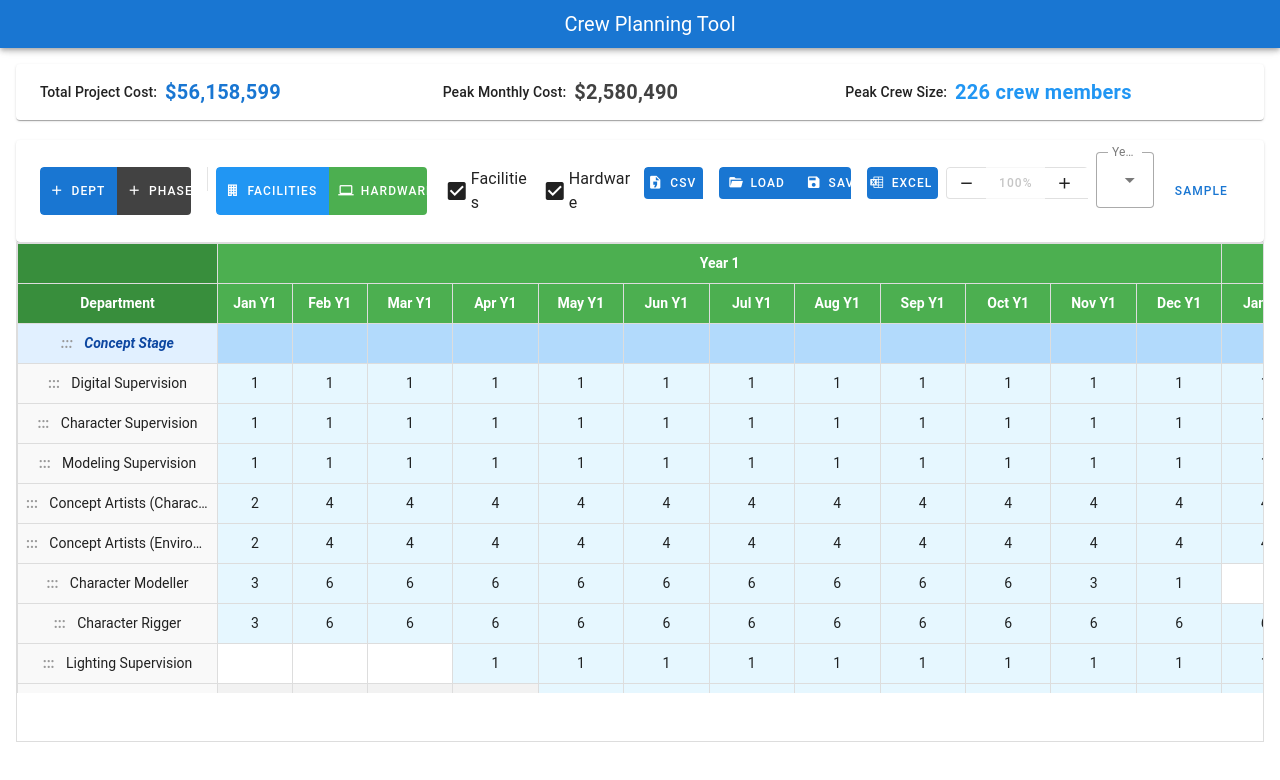
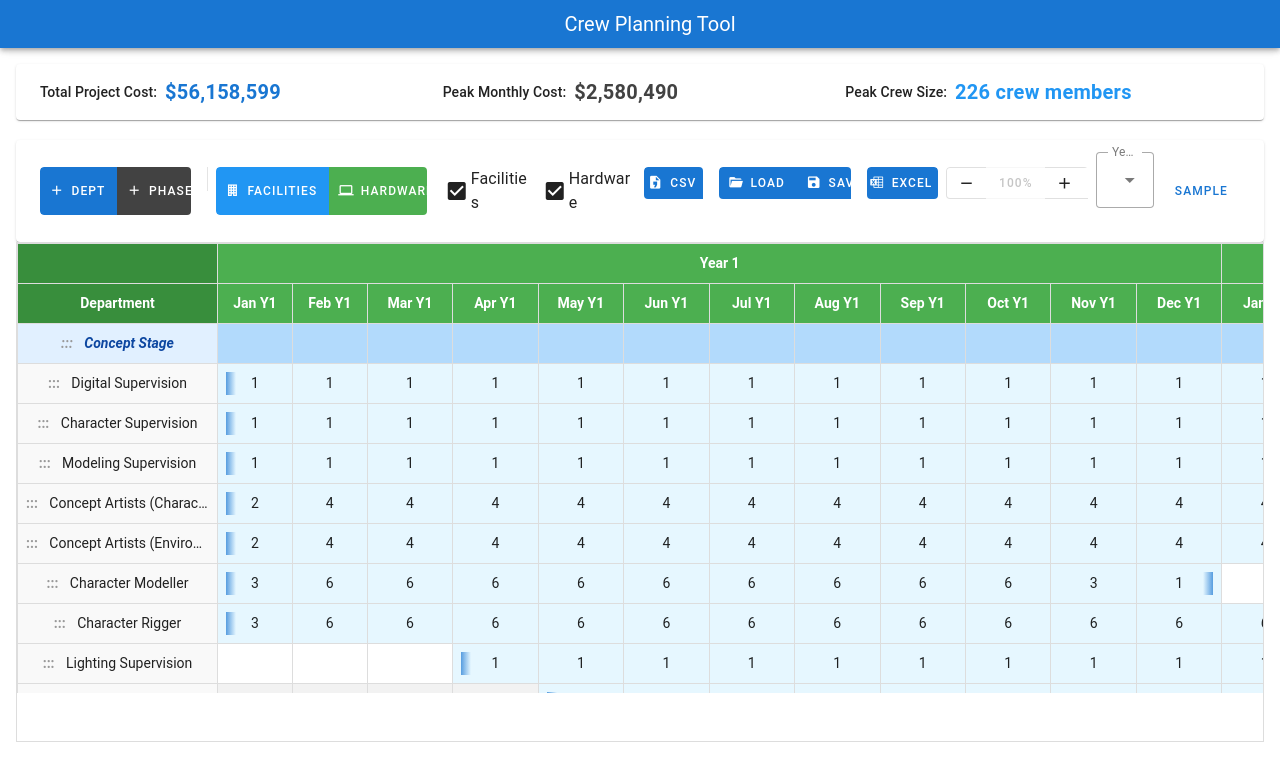
Before and after one commit to 41rumble/crew-planner, a Vue app: page / in a window 1280 px wide. Shown: the top 780 px of the page. Built offline with nearby package versions, Linux system fonts and the light colour scheme.

Commit message:
Add blue gradient drag handles to match commit 6933775c

```diff
--- a/src/App.vue
+++ b/src/App.vue
@@ -2273,6 +2273,16 @@ export default {
 </script>
 
 <style>
+:root {
+  --primary-color: #1976D2;
+  --secondary-color: #424242;
+  --accent-color: #82B1FF;
+  --error-color: #FF5252;
+  --info-color: #2196F3;
+  --success-color: #4CAF50;
+  --warning-color: #FFC107;
+}
+
 body, html {
   margin: 0;
   padding: 0;
@@ -2656,12 +2666,12 @@ main {
 
 .start-handle {
   border-left: 3px solid var(--primary-color);
-  background-color: rgba(76, 175, 80, 0.1);
+  background-color: rgba(25, 118, 210, 0.1); /* Using primary-color rgba */
 }
 
 .end-handle {
   border-right: 3px solid var(--primary-color);
-  background-color: rgba(76, 175, 80, 0.1);
+  background-color: rgba(25, 118, 210, 0.1); /* Using primary-color rgba */
 }
 
 .start-drag-handle {
```
